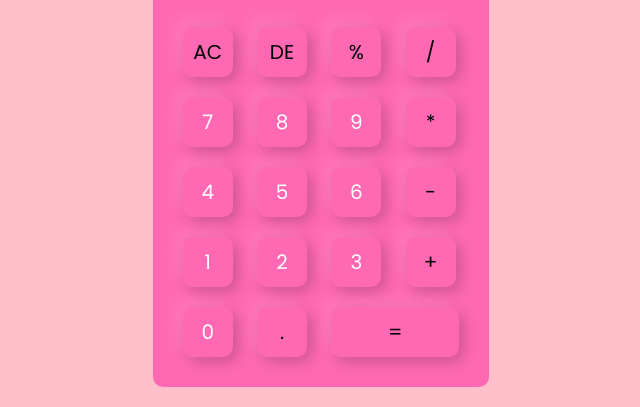
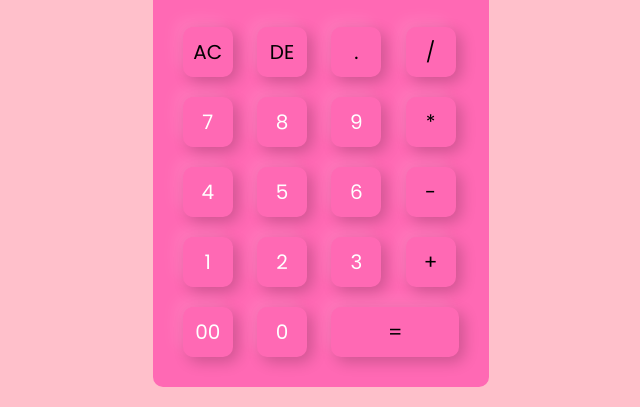
Before and after one commit to iknowpeace609/Mycalculator-website, a plain HTML site: page index.html in a window 1280 px wide. Shown: the part 263-670 px from the top of the page, 319-959 px from the left. Drawn offline with Linux system fonts and the light colour scheme.

Commit message:
Update index.html

```diff
--- a/index.html
+++ b/index.html
@@ -19,7 +19,7 @@
                 <div>
                     <input type="button" value="AC" onclick="display.value = '' " class="operator">
                     <input type="button" value="DE" onclick="display.value = display.value.toString().slice(0,-1) "  class="operator">
-                    <input type="button" value="%" onclick="display.value += '%' " class="operator">
+                    <input type="button" value="." onclick="display.value += '.' " class="operator">
                     <input type="button" value="/" onclick="display.value += '/' " class="operator">
                 </div>
                 <div>
@@ -41,8 +41,8 @@
                     <input type="button" value="+" onclick="display.value += '+' " class="operator">
                 </div>
                 <div>
+                    <input type="button" value="00" onclick="display.value += '00' ">
                     <input type="button" value="0" onclick="display.value += '0' ">
-                    <input type="button" value="." onclick="display.value += '.' " class="operator">
                     <input type="button" value="=" onclick="display.value = eval(display.value)" class="equal operator">
                 </div>
             </form>
```
